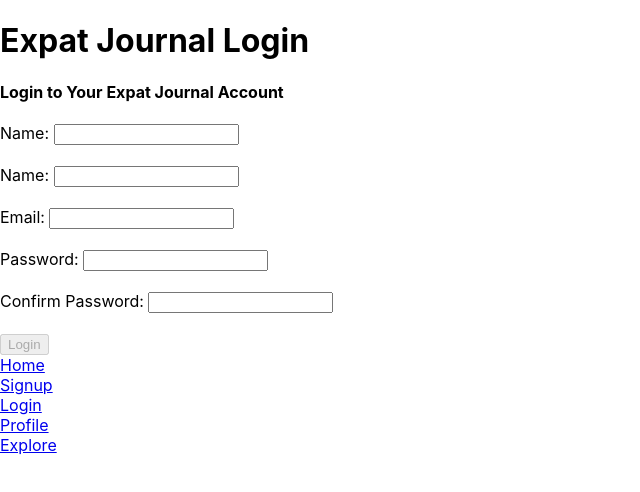
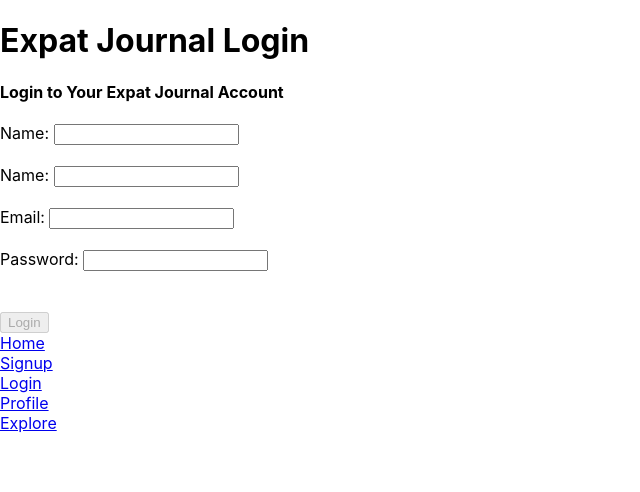
Before and after one commit to Cory-Thomas/Front-End, a React (Create React App) app in the folder my-app/: page /Login in a window 1280 px wide. Shown: the top 492 px of the page, without its empty margins (0-640 px from the left). Built offline with nearby package versions, Linux system fonts and the light colour scheme.

Commit message:
Remove login  confirm password form field

```diff
--- a/my-app/src/FormSchemaLogin.js
+++ b/my-app/src/FormSchemaLogin.js
@@ -13,11 +13,6 @@ const formSchemaLogin = yup.object().shape({
         .string()
         .min(2, 'Password must be at least 2 characters long')
         .required('Password is required'),
-    confirm: yup
-        .string()
-        .min(2, 'Password must be at least 2 characters long')
-        .required('Password is required'),
-
 })
 
 export default formSchemaLogin
--- a/my-app/src/Login.js
+++ b/my-app/src/Login.js
@@ -9,13 +9,11 @@ const initialFormValues = {
     name: '',
     email: '',
     password: '',
-    confirm: '',
   }
   const initialFormErrors = {
     name: '',
     email: '',
     password: '',
-    confirm: '',
   }
   const initialLoginDetails = []
   const initialDisabled = true
--- a/my-app/src/LoginForm.js
+++ b/my-app/src/LoginForm.js
@@ -72,15 +72,6 @@ export default function LoginForm(props) {
         <br></br>
         <br></br>
 
-        <label>Confirm Password:&nbsp;
-          <input
-            value={values.confirm}
-            onChange={onInputChange}
-            name='confirm'
-            type='text'
-          />
-        </label>
-
         </div>
 
         <div className='form-group submit'>
```
